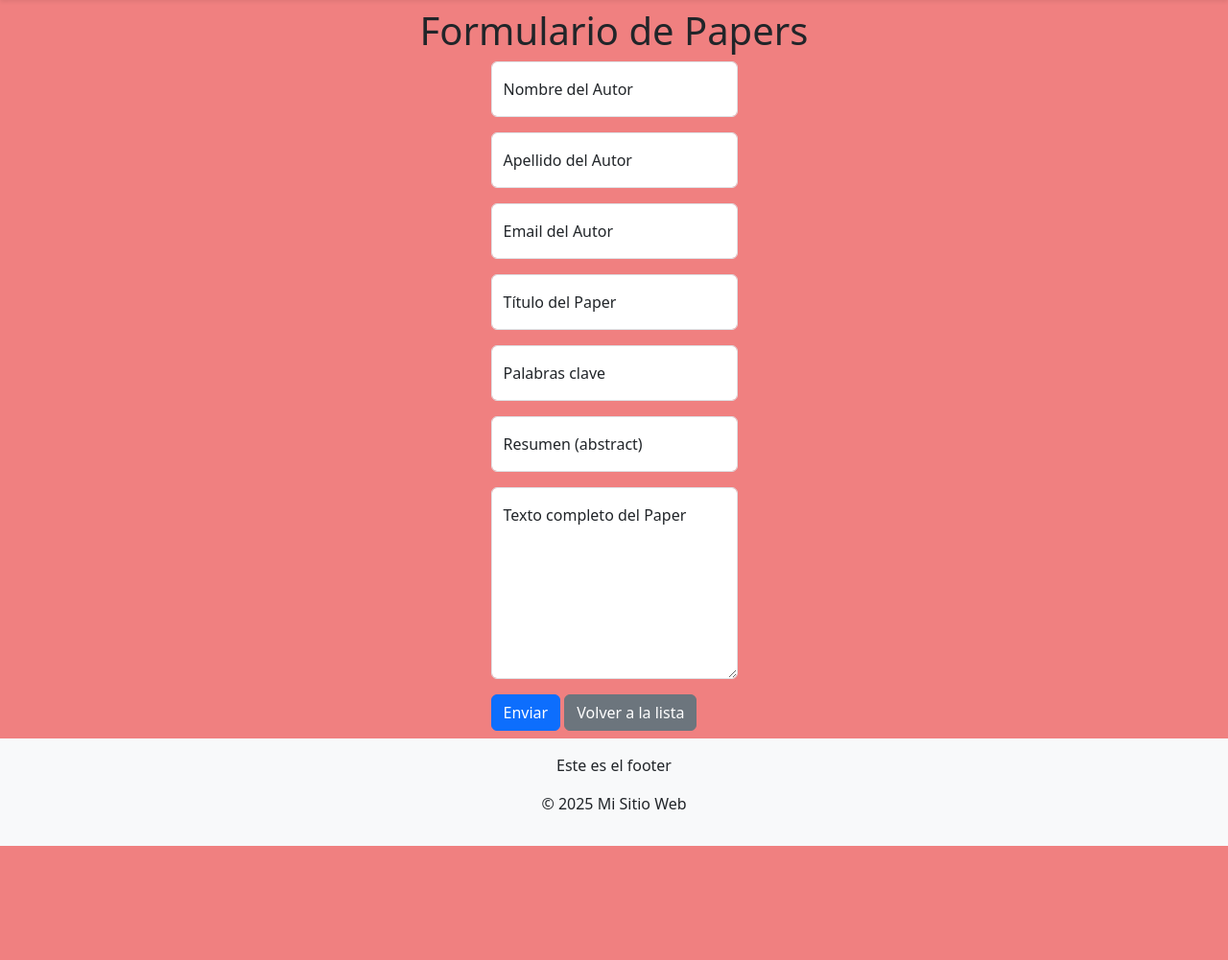
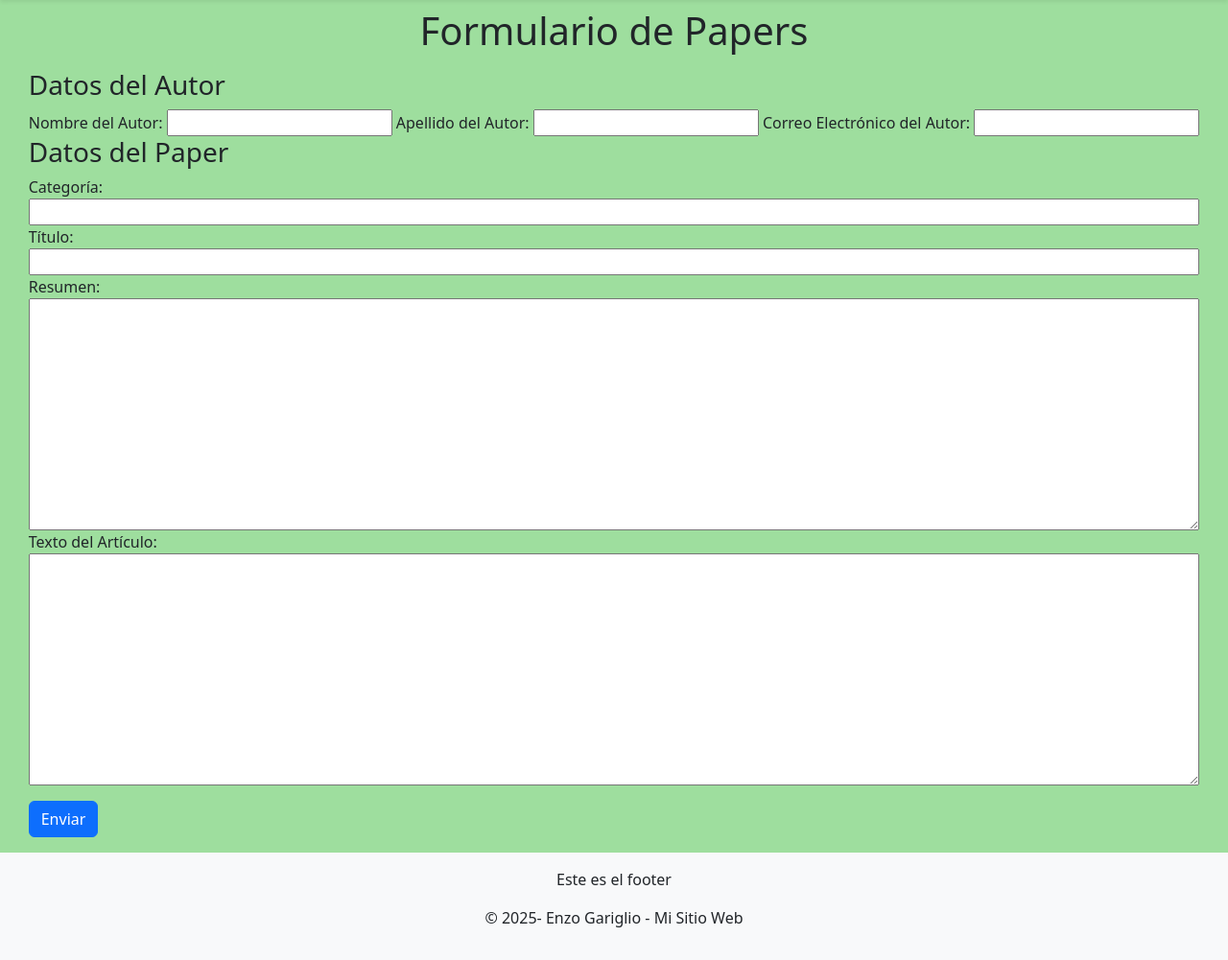
Before and after one commit to enzogitcode/TuPrimeraPagina-Gariglio, a Django app: page /app/papers_form in a window 1280 px wide. Shown: the part 66-1067 px from the top of the page at 96% size. Before the commit the page ends 948 px from the top, so only its background shows below. Run offline with Django 5.2, Linux system fonts and the light colour scheme; some libraries are stand-ins or nearby versions.

Commit message:
editado el forms del paper

```diff
--- a/AppBlog/forms.py
+++ b/AppBlog/forms.py
@@ -30,6 +30,6 @@ class PaperForm(forms.Form):
     author_last_name = forms.CharField(max_length=100, label='Apellido del Autor')
     author_email = forms.EmailField(label='Correo Electrónico del Autor')
     title = forms.CharField(max_length=200, label='Título')
-    abstract = forms.CharField(max_length=500, label='Resumen')
+    subject = forms.CharField(max_length=500, label='Categoría')
+    abstract = forms.CharField(widget=forms.Textarea, max_length=500, label='Resumen')
     textPaper = forms.CharField(widget=forms.Textarea, label='Texto del Artículo')
-    subject = forms.CharField(max_length=500, label='Palabras Clave', required=False)
--- a/AppBlog/models.py
+++ b/AppBlog/models.py
@@ -38,10 +38,10 @@ class Paper(models.Model):
     author_name = models.CharField(max_length=100)
     author_last_name = models.CharField(max_length=100)
     author_email = models.EmailField()
+    subject = models.CharField(max_length=200)
     title = models.CharField(max_length=200)
     abstract = models.CharField(max_length=500)
     text_paper = models.TextField()
-    subject = models.CharField(max_length=200)
     date_of_publication = models.DateField(auto_now_add=True)
     def __str__(self):
         return f"Se creó el artículo {self.title} con el autor {self.autor_name} y el correo {self.autor_email}"
--- a/AppBlog/static/AppBlog/css/style.css
+++ b/AppBlog/static/AppBlog/css/style.css
@@ -13,10 +13,22 @@ nav {
 }
 
 main {
-  background-color: lightcoral;
+  background-color: #9ede9e;
+}
+.main-papers {
+  display: flex;
+  flex-wrap: wrap;
+  flex-direction: row;
+}
+.papers_form_container {
+  display: grid;
+  flex-direction: column;
+  align-items: center;
+  justify-content: center;
+  width: 100dvw;
 }
 footer {
-    background-color: lightblue;
+    background-color: #d3d3d3;
 }
 li {
   border-right: 1px solid #ccc;
--- a/AppBlog/templates/AppBlog/base.html
+++ b/AppBlog/templates/AppBlog/base.html
@@ -80,7 +80,7 @@
         </div>
       </nav>
     </header>
-    <main class="main-principal d-flex flex-column align-items-center pt-2 pb-2 pl-1 pr-1">
+    <main class="main-principal align-items-center pt-2 pb-2 pl-1 pr-1 {% block extra_main_classes %} d-flex flex-column {% endblock %}">
       {% block content %} {% endblock %}
     </main>
     <footer>
@@ -89,7 +89,7 @@
       >
         <p>Este es el footer</p>
 
-        <p>&copy; 2025 Mi Sitio Web</p>
+        <p>&copy; 2025- Enzo Gariglio - Mi Sitio Web</p>
       </div>
 
     </footer>
--- a/AppBlog/templates/AppBlog/papers_form.html
+++ b/AppBlog/templates/AppBlog/papers_form.html
@@ -1,112 +1,38 @@
 {% extends "AppBlog/base.html" %}
 {% block title %}Formularios Papers {% endblock %}
+{% block extra_main_classes %} no-flex-column {% endblock %}
+{% block content %}
+<h1 class="text-center">Formulario de Papers</h1>
+<div class="papers_form_container p-2">
+{% load static %}
+<form method="post">
+  {% csrf_token %}
+  <div class="form-grid">
 
-{% block content %}
-
-<h1>Formulario de Papers</h1>
-
-<form method="post" action="{% url 'papers_form' %}">
-  {% csrf_token %} {{ form.as_p }}
-  <!-- Nombre del autor -->
-  <div class="form-floating mb-3">
-    <input
-      type="text"
-      class="form-control"
-      id="id_author_name"
-      name="author_name"
-      placeholder="Nombre del autor"
-      value="{{ form.author_name.value|default_if_none:'' }}"
-      required
-    />
-    <label for="id_author_name">Nombre del Autor</label>
-  </div>
-  <!-- Apellido del autor -->
-  <div class="form-floating mb-3">
-    <input
-      type="text"
-      class="form-control"
-      id="id_author_last_name"
-      name="author_last_name"
-      placeholder="Apellido del autor"
-      value="{{ form.author_last_name.value|default_if_none:'' }}"
-      required
-    />
-    <label for="id_author_last_name">Apellido del Autor</label>
+    <div class="autor">
+      <h3>Datos del Autor</h3>
+      {{ form.author_name.label_tag }} {{ form.author_name }}
+      {{ form.author_last_name.label_tag }} {{ form.author_last_name }}
+      {{ form.author_email.label_tag }} {{ form.author_email }}
     </div>
 
-  <!-- Email del autor -->
-  <div class="form-floating mb-3">
-    <input
-      type="email"
-      class="form-control"
-      id="id_author_email"
-      name="author_email"
-      placeholder="Email"
-      value="{{ form.author_email.value|default_if_none:'' }}"
-      required
-    />
-    <label for="id_author_email">Email del Autor</label>
+    <!-- Área completa -->
+    <div class="texto d-flex flex-column">
+            <h3>Datos del Paper</h3>
+
+      {{ form.subject.label_tag }} {{ form.subject }}
+      {{ form.title.label_tag }} {{ form.title }}
+      {{ form.abstract.label_tag }} {{ form.abstract }}
+      {{ form.textPaper.label_tag }} {{ form.textPaper }}
+    </div>
   </div>
 
-  <!-- Título -->
-  <div class="form-floating mb-3">
-    <input
-      type="text"
-      class="form-control"
-      id="id_title"
-      name="title"
-      placeholder="Título"
-      value="{{ form.title.value|default_if_none:'' }}"
-      required
-    />
-    <label for="id_title">Título del Paper</label>
-  </div>
+  <button type="submit" class="btn btn-primary mt-3 text-center">Enviar</button>
+</form>
 
-  <!-- Palabras clave -->
-  <div class="form-floating mb-3">
-    <input
-      type="text"
-      class="form-control"
-      id="id_keywords"
-      name="keywords"
-      placeholder="palabras clave separadas por coma"
-      value="{{ form.keywords.value|join:', ' }}"
-    />
-    <label for="id_keywords">Palabras clave</label>
-  </div>
-  <!-- Abstract -->
-  <div class="form-floating mb-3">
-    <input
-      type="text"
-      class="form-control"
-      id="id_abstract"
-      name="abstract"
-      placeholder="Resumen"
-      value="{{ form.abstract.value|default_if_none:'' }}"
-      required
-    />
-    <label for="id_abstract">Resumen (abstract)</label>
-  </div>
 
-  <!-- Texto del paper -->
-  <div class="form-floating mb-3">
-    <textarea
-      class="form-control"
-      id="id_textPaper"
-      name="textPaper"
-      placeholder="Texto completo del paper"
-      style="height: 200px"
-    >
-{{ form.textPaper.value|default_if_none:'' }}</textarea
-    >
-    <label for="id_textPaper">Texto completo del Paper</label>
-  </div>
 
-  <button type="submit" class="btn btn-primary">Enviar</button>
-  <a href="{% url 'papers_list' %}" class="btn btn-secondary"
-    >Volver a la lista</a
-  >
-</form>
+
 
   {% endblock %} {% block extra_content %} {% if form.errors %}
   <div class="alert alert-danger mt-3">
@@ -119,5 +45,5 @@
       {% endfor %}
     </ul>
   </div>
-{% endif %}
- {% endblock %}
+</div>
+{% endif %} {% endblock %}
--- a/AppBlog/views.py
+++ b/AppBlog/views.py
@@ -8,6 +8,7 @@ def index(request):
     return render(request, 'AppBlog/index.html')
 
 # students
+
 def students_home(request):
     return render(request, 'AppBlog/students_home.html')
 def students_list(request):
@@ -48,7 +49,6 @@ def students_results(request):
             'students': students,
             'error_message': 'No se encontraron resultados.'
         })
-
 
 def students_form(request):
     if request.method == 'POST':
@@ -135,43 +135,38 @@ def teachers_list(request):
 def teachers_search(request):
     return render(request, 'AppBlog/teachers_search.html')
 
+# Papers
 def papers_home(request):
     return render(request, 'AppBlog/papers_home.html')
-def articles_home(request):
-    return render(request, 'AppBlog/articles_home.html')
-
-
-
 
 def papers_list(request):
     return render(request, 'AppBlog/papers_list.html')
-def articles_list(request):
-    return render(request, 'AppBlog/articles_list.html')
-
-
-
 
 def papers_form(request):
     return render(request, 'AppBlog/papers_form.html')
-def articles_form(request):
-    return render(request, 'AppBlog/articles_form.html')
-
-#búsquedas
-
-
-
-
-
+def papers_form(request):
+    form = PaperForm()
+    return render(request, 'AppBlog/papers_form.html', {'form': form})
 
 
 def papers_search(request):
     return render(request, 'AppBlog/papers_search.html')
 
+def papers_results(request):
+    return render(request, 'AppBlog/papers_results.html')
+
+# Articles
+def articles_home(request):
+    return render(request, 'AppBlog/articles_home.html')
+
+def articles_list(request):
+    return render(request, 'AppBlog/articles_list.html')
+
+def articles_form(request):
+    return render(request, 'AppBlog/articles_form.html')
+
 def articles_search(request):
     return render(request, 'AppBlog/articles_search.html')
 
-
-def papers_results(request):
-    return render(request, 'AppBlog/papers_results.html')
 def articles_results(request):
     return render(request, 'AppBlog/articles_results.html')
```
Also changed, not shown: AppBlog/templates/AppBlog/papers_search.html (+28 -0 lines), config/settings.py (+5 -3 lines). Lines whose indentation alone changed are shown as unchanged.
